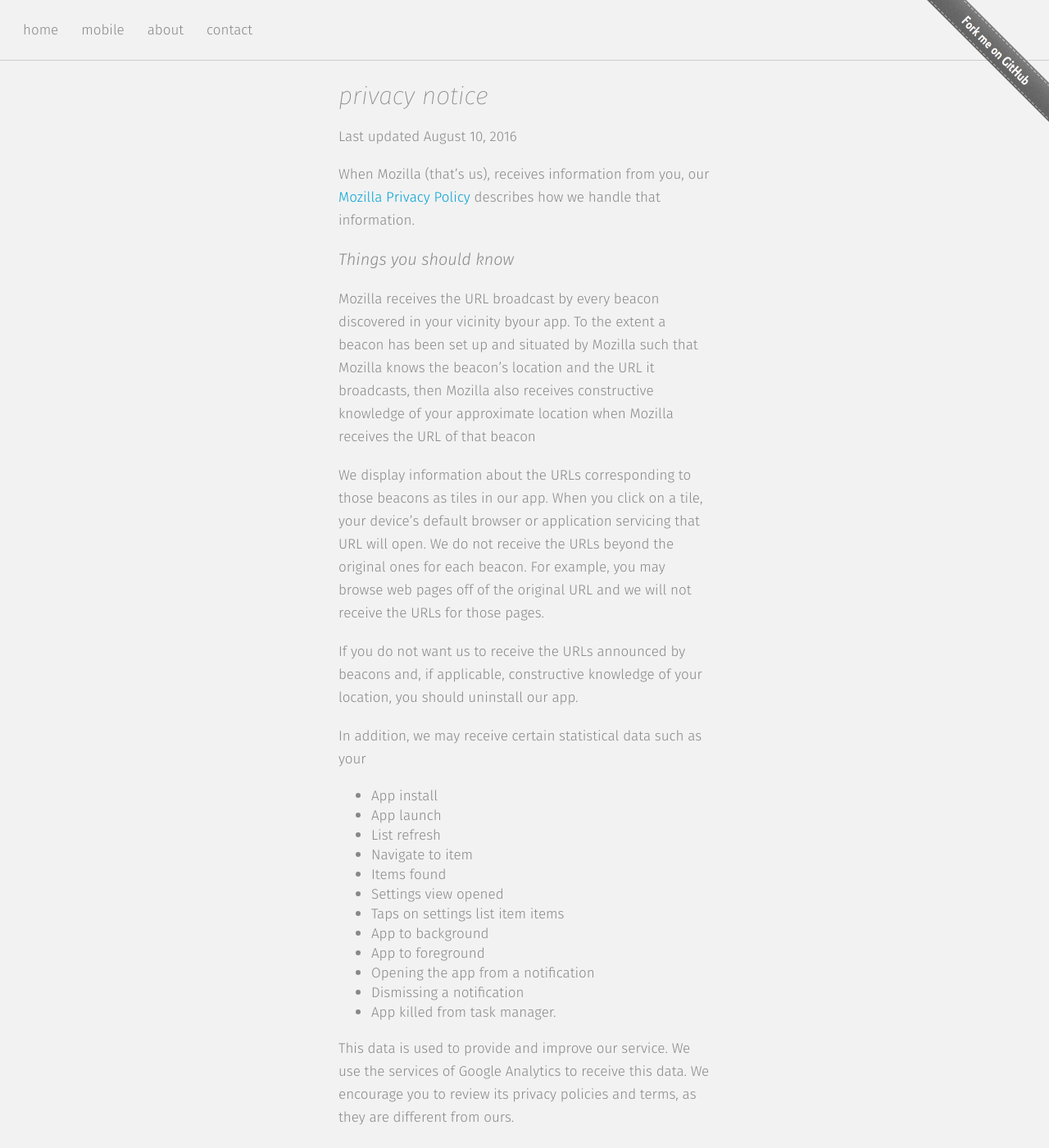
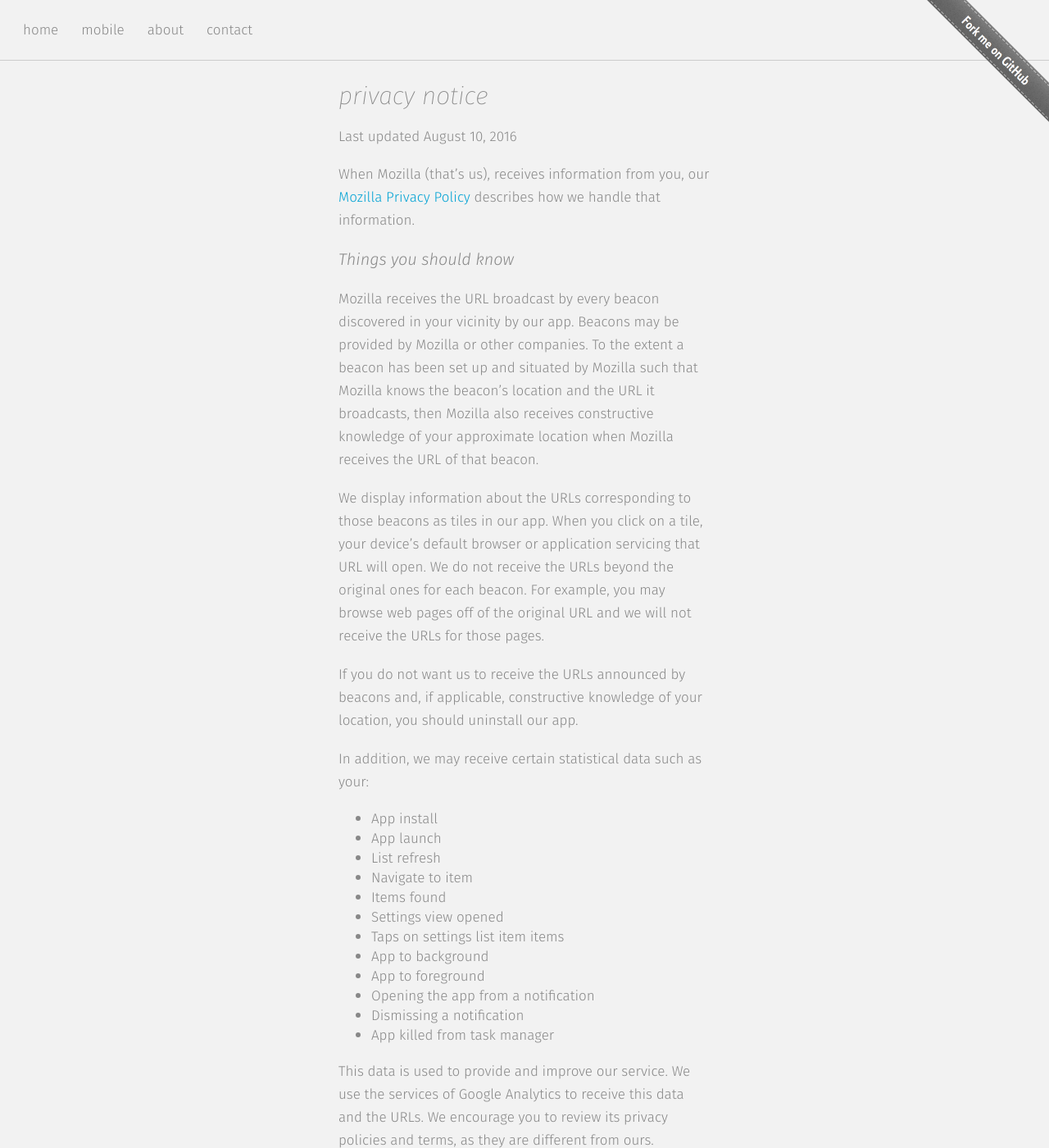
Before and after one commit to mozilla-magnet/magnet-site, a Jekyll site: the page built from privacy/index.html, in a window 1280 px wide and 1400 px high. Shown: the whole window at 82% size. Built offline with Jekyll 4.4.1, drawn with Linux system fonts in a browser that asks for light colours; some of the changed text lies outside the part shown.

Commit message:
Update privacy notice

```diff
--- a/_includes/privacy.md
+++ b/_includes/privacy.md
@@ -4,13 +4,14 @@
 
 ### Things you should know
 
-Mozilla receives the URL broadcast by every beacon discovered in your vicinity byour app. To the extent a beacon has been set up and situated by Mozilla such that Mozilla knows the beacon's location and the URL it broadcasts, then Mozilla also receives constructive knowledge of your approximate location when Mozilla receives the URL of that beacon
+Mozilla receives the URL broadcast by every beacon discovered in your vicinity by our app.  Beacons may be provided by Mozilla or other companies.  To the extent a beacon has been set up and situated by Mozilla such that Mozilla knows the beacon’s location and the URL it broadcasts, then Mozilla also receives constructive knowledge of your approximate location when Mozilla receives the URL of that beacon.
 
-We display information about the URLs corresponding to those beacons as tiles in our app.  When you click on a tile, your device's default browser or application servicing that URL will open.  We do not receive the URLs beyond the original ones for each beacon.  For example, you may browse web pages off of the original URL and we will not receive the URLs for those pages.
+We display information about the URLs corresponding to those beacons as tiles in our app.  When you click on a tile, your device’s default browser or application servicing that URL will open.  We do not receive the URLs beyond the original ones for each beacon.  For example, you may browse web pages off of the original URL and we will not receive the URLs for those pages.
 
 If you do not want us to receive the URLs announced by beacons and, if applicable, constructive knowledge of your location, you should uninstall our app.
 
-In addition, we may receive certain  statistical data such as your
+In addition, we may receive certain  statistical data such as your:
+
 - App install
 - App launch
 - List refresh
@@ -22,8 +23,10 @@
 - App to foreground
 - Opening the app from a notification
 - Dismissing a notification
-- App killed from task manager.
+- App killed from task manager
 
-This data is used to provide and improve our service. We use the services of Google Analytics to receive this data.  We encourage you to review its privacy policies and terms, as they are different from ours.
+This data is used to provide and improve our service.  We use the services of  Google Analytics to receive this data and the URLs.  We encourage you to review its privacy policies and terms, as they are different from ours.
 
-We may need to change this notice. We will post the updates. Your continued use of Project Magnet after the update has been posted constitutes your acceptance of such changes.
+We may need to change this notice. We will post the updates.
+
+Your continued use of Project Magnet after the update has been posted constitutes your acceptance of such changes.
```
